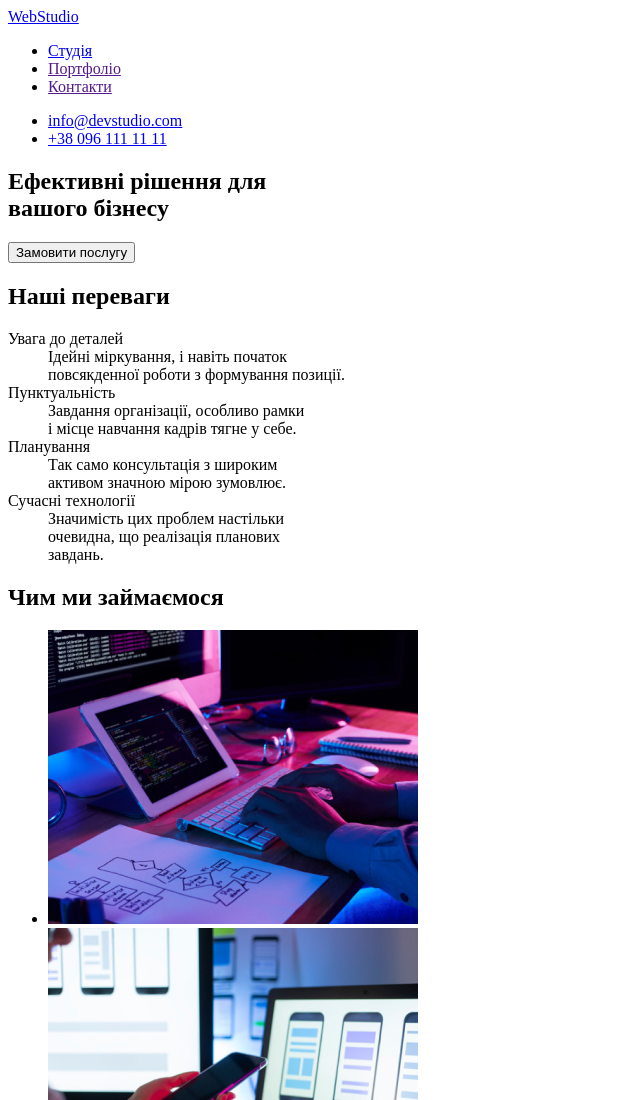
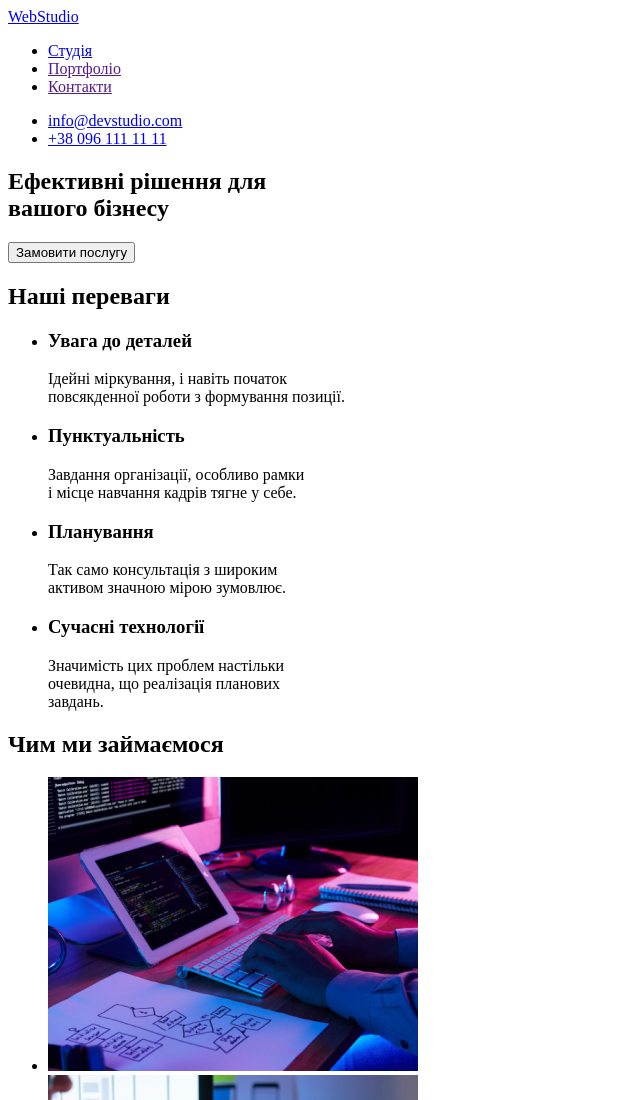
Before and after one commit to OlesyaLo/goit-markup-hw-01, a plain HTML site: page index.html in a window 1280 px wide. Shown: the top 1100 px of the page, without its empty margins (0-640 px from the left). Drawn offline with Linux system fonts and the light colour scheme.

Commit message:
change tag

```diff
--- a/index.html
+++ b/index.html
@@ -34,32 +34,37 @@
 
       <section>
         <h2>Наші переваги</h2>
-        <dl>
-          <dt>Увага до деталей</dt>
-          <dd>
+        <ul>
+          <li>
+            <h3>Увага до деталей</h3>
+            <p>
               Ідейні міркування, і навіть початок <br />
               повсякденної роботи з формування позиції.
-          </dd>
-
-          <dt>Пунктуальність</dt>
-          <dd>
+            </p>
+          </li>
+          <li>
+            <h3>Пунктуальність</h3>
+            <p>
               Завдання організації, особливо рамки <br />
               і місце навчання кадрів тягне у себе.
-          </dd>
-
-          <dt>Планування</dt>
-          <dd>
+            </p>
+          </li>
+          <li>
+            <h3>Планування</h3>
+            <p>
               Так само консультація з широким <br />
               активом значною мірою зумовлює.
-          </dd>
-
-          <dt>Сучасні технології</dt>
-          <dd>
+            </p>
+          </li>
+          <li>
+            <h3>Сучасні технології</h3>
+            <p>
               Значимість цих проблем настільки <br />
               очевидна, що реалізація планових <br />
               завдань.
-          </dd>
-        </dl>
+            </p>
+          </li>
+        </ul>
       </section>
 
       <section>
```
Lines whose indentation alone changed are shown as unchanged.
